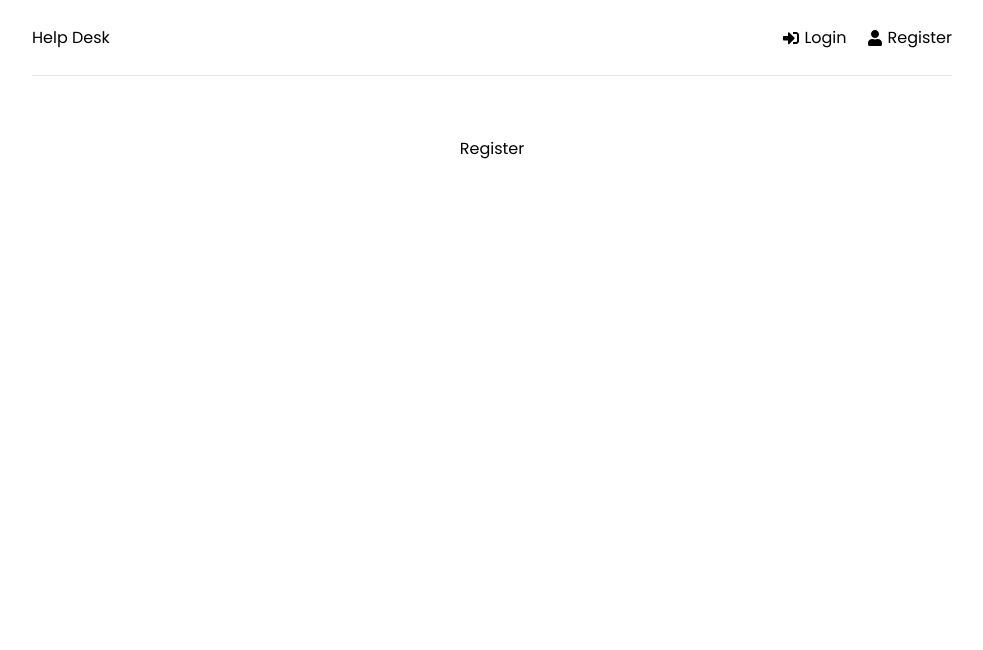
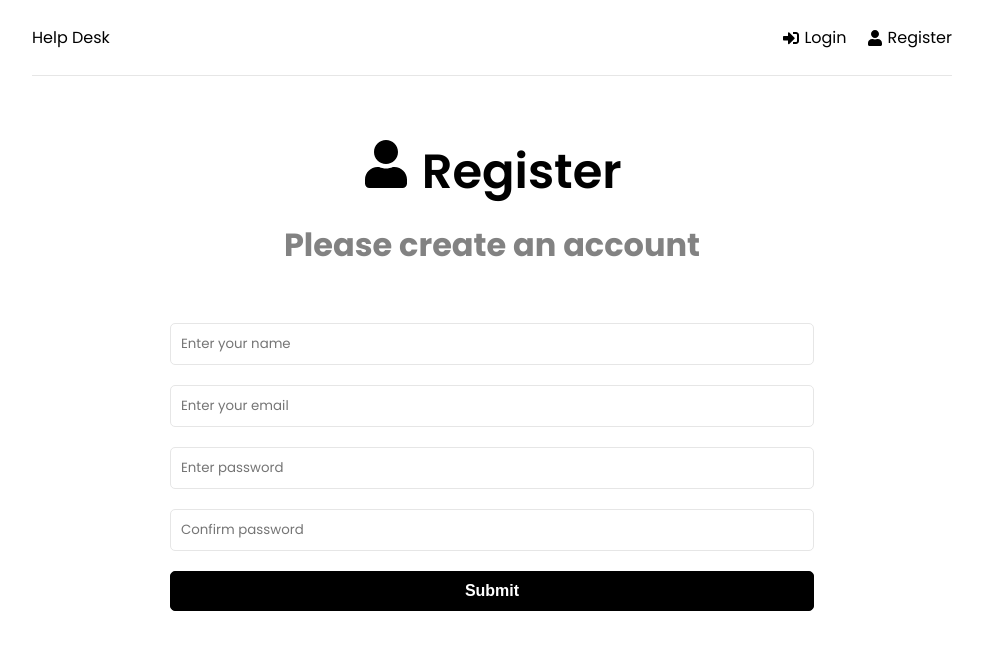
Before and after one commit to arpanp11/help-desk-mern, a React (Create React App) app in the folder frontend/: page /register in a window 1280 px wide. Shown: the top 650 px of the page, without its empty margins (148-1131 px from the left). Built offline with nearby package versions, Linux system fonts and the light colour scheme.

Commit message:
added home.register and login pages

```diff
--- a/frontend/src/App.js
+++ b/frontend/src/App.js
@@ -1,4 +1,6 @@
 import { BrowserRouter as Router, Route, Routes } from 'react-router-dom';
+import { ToastContainer } from 'react-toastify';
+import 'react-toastify/dist/ReactToastify.css';
 
 import Header from './components/Header';
 import Home from './pages/Home';
@@ -18,6 +20,7 @@
           </Routes>
         </div>
       </Router>
+      <ToastContainer />
     </>
   );
 }
--- a/frontend/src/pages/Home.jsx
+++ b/frontend/src/pages/Home.jsx
@@ -1,7 +1,21 @@
-import React from 'react';
+import { Link } from 'react-router-dom';
+import { FaQuestionCircle, FaTicketAlt } from 'react-icons/fa';
 
 function Home() {
-  return <div>Home</div>;
+  return (
+    <>
+      <section className='heading'>
+        <h1>What do you need help with?</h1>
+        <p>Please choose from an option below</p>
+      </section>
+      <Link to='/new-ticket' className='btn btn-reverse btn-block'>
+        <FaQuestionCircle /> Create New Ticket
+      </Link>
+      <Link to='/tickets' className='btn btn-block'>
+        <FaTicketAlt /> View My Tickets
+      </Link>
+    </>
+  );
 }
 
 export default Home;
--- a/frontend/src/pages/Login.jsx
+++ b/frontend/src/pages/Login.jsx
@@ -1,7 +1,68 @@
-import React from 'react';
+import { useState } from 'react';
+
+import { FaSignInAlt } from 'react-icons/fa';
 
 function Login() {
-  return <div>Login</div>;
+  const [formData, setFormData] = useState({
+    email: '',
+    password: '',
+  });
+
+  const { email, password } = formData;
+
+  const changeHandler = (e) => {
+    setFormData((prevState) => ({
+      ...prevState,
+      [e.target.name]: e.target.value,
+    }));
+  };
+
+  const submitHandler = (e) => {
+    e.preventDefault();
+  };
+  return (
+    <>
+      <section className='heading'>
+        <h1>
+          <FaSignInAlt /> Login
+        </h1>
+        <p>Please login to get support</p>
+      </section>
+
+      {/* login form */}
+      <section className='form'>
+        <form onSubmit={submitHandler}>
+          <div className='form-group'>
+            <input
+              type='email'
+              className='form-control'
+              id='email'
+              name='email'
+              value={email}
+              onChange={changeHandler}
+              placeholder='Enter your email'
+              required
+            />
+          </div>
+          <div className='form-group'>
+            <input
+              type='password'
+              className='form-control'
+              id='password'
+              name='password'
+              value={password}
+              onChange={changeHandler}
+              placeholder='Enter password'
+              required
+            />
+          </div>
+          <div className='form-group'>
+            <button className='btn btn-block'>Login</button>
+          </div>
+        </form>
+      </section>
+    </>
+  );
 }
 
 export default Login;
--- a/frontend/src/pages/Register.jsx
+++ b/frontend/src/pages/Register.jsx
@@ -1,7 +1,99 @@
-import React from 'react';
+import { useState } from 'react';
+
+import { FaUser } from 'react-icons/fa';
+import { toast } from 'react-toastify';
 
 function Register() {
-  return <div>Register</div>;
+  const [formData, setFormData] = useState({
+    name: '',
+    email: '',
+    password: '',
+    password2: '',
+  });
+
+  const { name, email, password, password2 } = formData;
+
+  const changeHandler = (e) => {
+    setFormData((prevState) => ({
+      ...prevState,
+      [e.target.name]: e.target.value,
+    }));
+  };
+
+  const submitHandler = (e) => {
+    e.preventDefault();
+
+    if (password !== password2) {
+      toast.error('Passwords do not match');
+    }
+  };
+  return (
+    <>
+      <section className='heading'>
+        <h1>
+          <FaUser /> Register
+        </h1>
+        <p>Please create an account</p>
+      </section>
+
+      {/* register form */}
+      <section className='form'>
+        <form onSubmit={submitHandler}>
+          <div className='form-group'>
+            <input
+              type='text'
+              className='form-control'
+              id='name'
+              name='name'
+              value={name}
+              onChange={changeHandler}
+              placeholder='Enter your name'
+              required
+            />
+          </div>
+          <div className='form-group'>
+            <input
+              type='email'
+              className='form-control'
+              id='email'
+              name='email'
+              value={email}
+              onChange={changeHandler}
+              placeholder='Enter your email'
+              required
+            />
+          </div>
+          <div className='form-group'>
+            <input
+              type='password'
+              className='form-control'
+              id='password'
+              name='password'
+              value={password}
+              onChange={changeHandler}
+              placeholder='Enter password'
+              required
+            />
+          </div>
+          <div className='form-group'>
+            <input
+              type='password'
+              className='form-control'
+              id='password2'
+              name='password2'
+              value={password2}
+              onChange={changeHandler}
+              placeholder='Confirm password'
+              required
+            />
+          </div>
+          <div className='form-group'>
+            <button className='btn btn-block'>Submit</button>
+          </div>
+        </form>
+      </section>
+    </>
+  );
 }
 
 export default Register;
```
